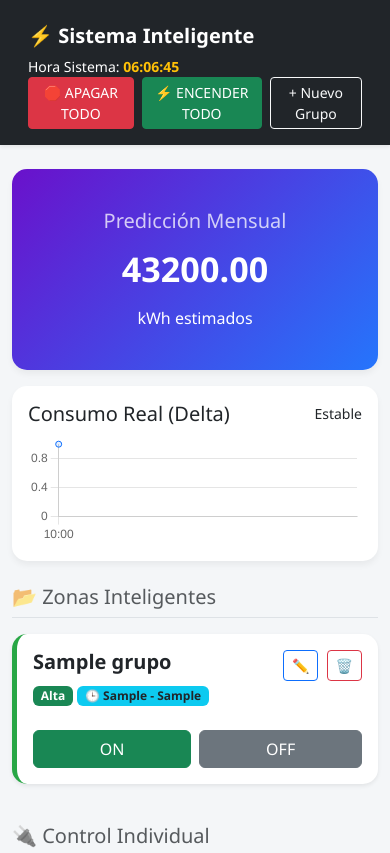
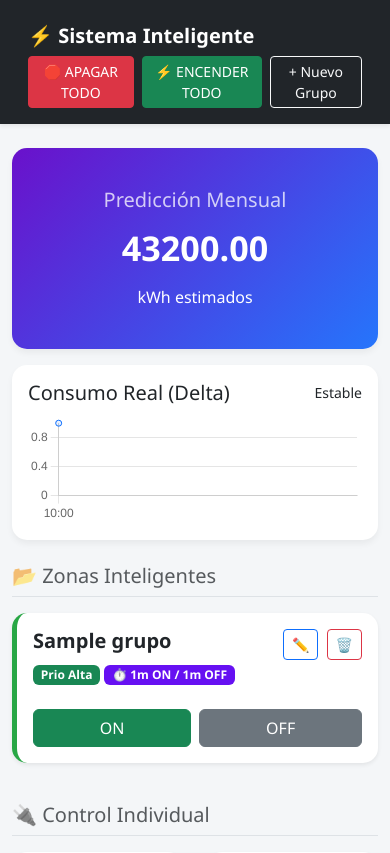
Before and after one commit to AbeloTales/EnergyManagerSystem, a Flask app: page / in a window 390 px wide. Shown: the top 853 px of the page. Run offline with Flask 3, Linux system fonts and the light colour scheme; data comes from the database, SQL or seed files in the repository; both versions use the stored data as it was after the commit; tables that the repository leaves empty hold one stand-in row (values such as "Sample post"); some libraries are stand-ins or nearby versions.

Commit message:
Act time cicles

```diff
--- a/app.py
+++ b/app.py
@@ -5,7 +5,7 @@ import RPi.GPIO as GPIO
 import time
 from flask import Flask, render_template, request, jsonify
 from apscheduler.schedulers.background import BackgroundScheduler
-from datetime import datetime
+from datetime import datetime, timedelta
 
 app = Flask(__name__)
 
@@ -31,40 +31,72 @@ def setup_gpio():
 
 # --- CEREBRO INTELIGENTE ---
 def verificar_inteligencia():
-    """Revisa cada minuto si hay que encender/apagar por horario"""
+    """Controla Horarios Fijos y Ciclos Intermitentes"""
     conn = sqlite3.connect(DB_NAME)
     conn.row_factory = sqlite3.Row
     c = conn.cursor()
 
-    # Hora actual en formato 24h (HH:MM)
-    hora_actual = datetime.now().strftime("%H:%M")
+    now = datetime.now()
+    hora_actual_str = now.strftime("%H:%M")
 
     try:
-        c.execute("SELECT * FROM grupos WHERE usar_horario = 1")
+        c.execute("SELECT * FROM grupos")
         grupos = c.fetchall()
 
         for g in grupos:
-            inicio = g['hora_inicio']
-            fin = g['hora_fin']
             gid = g['id']
+            # Obtenemos estado actual del grupo (mirando el primer relé del grupo)
+            # Esto asume que todos los relés del grupo están sincronizados
+            c.execute("SELECT estado FROM reles WHERE id_grupo=? LIMIT 1", (gid,))
+            r_estado = c.fetchone()
+            estado_actual = r_estado[0] if r_estado else 0
 
-            # Lógica de intervalo
-            encender = False
-            if inicio < fin: # Ej: 08:00 a 20:00
-                if inicio <= hora_actual < fin: encender = True
-            else: # Cruza medianoche (Ej: 22:00 a 06:00)
-                if hora_actual >= inicio or hora_actual < fin: encender = True
+            nuevo_estado = None # Si se mantiene None, no hacemos cambios
 
-            # Aplicar estado
-            nuevo_estado = 1 if encender else 0
+            # --- CASO A: CONTROL POR HORARIO ---
+            if g['usar_horario'] == 1:
+                inicio = g['hora_inicio']
+                fin = g['hora_fin']
 
-            # Solo actualizamos si cambia el estado (para no saturar logs, opcional)
-            c.execute("UPDATE reles SET estado=? WHERE id_grupo=?", (nuevo_estado, gid))
+                encender = False
+                if inicio < fin:
+                    if inicio <= hora_actual_str < fin: encender = True
+                else: # Cruza medianoche
+                    if hora_actual_str >= inicio or hora_actual_str < fin: encender = True
 
-            # Actualizamos físico
-            c.execute("SELECT pin_gpio FROM reles WHERE id_grupo=?", (gid,))
-            for r in c.fetchall():
-                GPIO.output(r['pin_gpio'], not nuevo_estado)
+                nuevo_estado = 1 if encender else 0
+
+            # --- CASO B: CONTROL CÍCLICO (Tiene prioridad sobre horario si ambos están activos) ---
+            # Lógica: Si toca cambio, invertimos el estado y guardamos la hora
+            if g['modo_ciclo'] == 1:
+                min_on = g['ciclo_on']
+                min_off = g['ciclo_off']
+                last_action_str = g['ultima_accion']
+
+                # Si es la primera vez (no hay fecha registrada), iniciamos encendiendo
+                if not last_action_str:
+                    nuevo_estado = 1
+                    c.execute("UPDATE grupos SET ultima_accion=? WHERE id=?", (now.strftime("%Y-%m-%d %H:%M:%S"), gid))
+                else:
+                    last_action = datetime.strptime(last_action_str, "%Y-%m-%d %H:%M:%S")
+                    diff_minutos = (now - last_action).total_seconds() / 60
+
+                    if estado_actual == 1: # Está ENCENDIDO
+                        if diff_minutos >= min_on: # Ya cumplió su tiempo ON
+                            nuevo_estado = 0 # Apagar
+                            c.execute("UPDATE grupos SET ultima_accion=? WHERE id=?", (now.strftime("%Y-%m-%d %H:%M:%S"), gid))
+                    else: # Está APAGADO
+                        if diff_minutos >= min_off: # Ya cumplió su tiempo OFF
+                            nuevo_estado = 1 # Encender
+                            c.execute("UPDATE grupos SET ultima_accion=? WHERE id=?", (now.strftime("%Y-%m-%d %H:%M:%S"), gid))
+
+            # --- APLICAR CAMBIOS ---
+            # Solo si 'nuevo_estado' se definió en alguna lógica y es diferente al actual (o forzamos actualización)
+            if nuevo_estado is not None:
+                c.execute("UPDATE reles SET estado=? WHERE id_grupo=?", (nuevo_estado, gid))
+                c.execute("SELECT pin_gpio FROM reles WHERE id_grupo=?", (gid,))
+                for r in c.fetchall():
+                    GPIO.output(r['pin_gpio'], not nuevo_estado)
 
         conn.commit()
     except Exception as e:
@@ -83,7 +115,7 @@ def gestion_carga_critica(consumo_actual):
             c.execute("UPDATE reles SET estado=0 WHERE id_grupo=?", (gid,))
             c.execute("SELECT pin_gpio FROM reles WHERE id_grupo=?", (gid,))
             for r in c.fetchall():
-                GPIO.output(r[0], True) # Apagar
+                GPIO.output(r[0], True)
         conn.commit()
         conn.close()
 
@@ -155,7 +187,6 @@ def api_datos():
 
     conn.close()
 
-    # Enviamos hora del servidor para depurar horarios
     hora_servidor = datetime.now().strftime("%H:%M:%S")
 
     return jsonify({
@@ -197,23 +228,33 @@ def api_control():
             c.execute("SELECT pin_gpio FROM reles")
             for r in c.fetchall(): GPIO.output(r[0], not est)
 
+        # CREAR (Con soporte para ciclos)
         elif accion == 'crear_grupo':
-            c.execute("INSERT INTO grupos (nombre, prioridad, usar_horario, hora_inicio, hora_fin) VALUES (?,?,?,?,?)",
-                      (data.get('nombre'), int(data.get('prioridad')), int(data.get('usar_horario')), data.get('hora_inicio'), data.get('hora_fin')))
+            c.execute("""INSERT INTO grupos
+                      (nombre, prioridad, usar_horario, hora_inicio, hora_fin, modo_ciclo, ciclo_on, ciclo_off)
+                      VALUES (?,?,?,?,?,?,?,?)""",
+                      (data.get('nombre'), int(data.get('prioridad')), int(data.get('usar_horario')),
+                       data.get('hora_inicio'), data.get('hora_fin'),
+                       int(data.get('modo_ciclo', 0)), int(data.get('ciclo_on', 0)), int(data.get('ciclo_off', 0))))
             gid = c.lastrowid
             for rid in data.get('reles'):
                 c.execute("UPDATE reles SET id_grupo=? WHERE id=?", (gid, rid))
 
-        # --- NUEVA FUNCIÓN: EDITAR GRUPO ---
+        # EDITAR (Con soporte para ciclos)
         elif accion == 'editar_grupo':
             gid = data.get('id')
-            c.execute("UPDATE grupos SET nombre=?, prioridad=?, usar_horario=?, hora_inicio=?, hora_fin=? WHERE id=?",
+            # Resetear la fecha de última acción para que el ciclo reinicie limpio
+            c.execute("""UPDATE grupos SET
+                      nombre=?, prioridad=?, usar_horario=?, hora_inicio=?, hora_fin=?,
+                      modo_ciclo=?, ciclo_on=?, ciclo_off=?, ultima_accion=NULL
+                      WHERE id=?""",
                       (data.get('nombre'), int(data.get('prioridad')), int(data.get('usar_horario')),
-                       data.get('hora_inicio'), data.get('hora_fin'), gid))
+                       data.get('hora_inicio'), data.get('hora_fin'),
+                       int(data.get('modo_ciclo', 0)), int(data.get('ciclo_on', 0)), int(data.get('ciclo_off', 0)),
+                       gid))
 
-            # Reasignar relés: Primero liberamos todos los de este grupo
+            # Reasignar relés
             c.execute("UPDATE reles SET id_grupo=0 WHERE id_grupo=?", (gid,))
-            # Luego asignamos los nuevos seleccionados
             for rid in data.get('reles'):
                 c.execute("UPDATE reles SET id_grupo=? WHERE id=?", (gid, rid))
 
--- a/templates/dashboard.html
+++ b/templates/dashboard.html
@@ -11,9 +11,10 @@
         .card { border: none; border-radius: 15px; box-shadow: 0 4px 6px rgba(0,0,0,0.05); }
         .prioridad-alta { border-left: 5px solid #28a745; }
         .prioridad-baja { border-left: 5px solid #ffc107; }
-        .tendencia-up { color: #dc3545; font-weight: bold; }
-        .tendencia-down { color: #28a745; font-weight: bold; }
         .nombre-editable:hover { text-decoration: underline; background-color: #f8f9fa; border-radius: 5px; }
+        /* Nuevos estilos para badges de modos */
+        .badge-ciclo { background-color: #6610f2; color: white; }
+        .badge-horario { background-color: #0dcaf0; color: black; }
     </style>
 </head>
 <body>
@@ -21,7 +22,7 @@
 <nav class="navbar navbar-expand-lg navbar-dark bg-dark mb-4 p-3 shadow-sm">
     <div class="container-fluid">
         <span class="navbar-brand fw-bold">⚡ Sistema Inteligente</span>
-        <div class="text-white small me-3">
+        <div class="text-white small me-3 d-none d-md-block">
             Hora Sistema: <span id="hora-sistema" class="fw-bold text-warning">--:--:--</span>
         </div>
         <div class="d-flex gap-2">
@@ -138,7 +164,7 @@
     });
 
     const modalElement = new bootstrap.Modal(document.getElementById('modalGrupo'));
-    let relesGlobales = []; // Para acceder a los datos al editar
+    let relesGlobales = [];
     let gruposGlobales = [];
 
     async function actualizar() {
@@ -165,11 +190,15 @@
             data.grupos.forEach(g => {
                 if(g.id === 0) return;
                 const badgePrio = g.prioridad===1
-                    ? '<span class="badge bg-success mb-2">Alta</span>'
-                    : '<span class="badge bg-warning text-dark mb-2">Baja</span>';
-                const badgeHora = g.usar_horario
-                    ? `<span class="badge bg-info text-dark">🕒 ${g.hora_inicio} - ${g.hora_fin}</span>`
-                    : '';
+                    ? '<span class="badge bg-success mb-2">Prio Alta</span>'
+                    : '<span class="badge bg-warning text-dark mb-2">Prio Baja</span>';
+
+                let badgeAuto = "";
+                if(g.modo_ciclo === 1) {
+                    badgeAuto = `<span class="badge badge-ciclo">⏱️ ${g.ciclo_on}m ON / ${g.ciclo_off}m OFF</span>`;
+                } else if (g.usar_horario === 1) {
+                    badgeAuto = `<span class="badge badge-horario">📅 ${g.hora_inicio} - ${g.hora_fin}</span>`;
+                }
 
                 divG.innerHTML += `
                 <div class="col-md-6 mb-3">
@@ -182,7 +211,7 @@
                                     <button class="btn btn-sm btn-outline-danger" onclick="eliminarGrupo(${g.id})">🗑️</button>
                                 </div>
                             </div>
-                            <div class="mb-3">${badgePrio} ${badgeHora}</div>
+                            <div class="mb-3">${badgePrio} ${badgeAuto}</div>
                             <div class="d-flex gap-2">
                                 <button class="btn btn-success flex-fill" onclick="controlGrupo(${g.id}, 1)">ON</button>
                                 <button class="btn btn-secondary flex-fill" onclick="controlGrupo(${g.id}, 0)">OFF</button>
@@ -236,30 +265,41 @@
 
     // --- LÓGICA DE MODALES ---
 
-    // Función arreglada para el checkbox horario
-    function toggleHorario() {
-        const isChecked = document.getElementById('checkHorario').checked;
-        const box = document.getElementById('box-horario');
-        if (isChecked) {
-            box.classList.remove('d-none');
-        } else {
-            box.classList.add('d-none');
+    // Función para que Horario y Ciclo sean excluyentes
+    function toggleModos(modoActivo) {
+        const boxHorario = document.getElementById('box-horario');
+        const boxCiclo = document.getElementById('box-ciclo');
+        const chkHorario = document.getElementById('checkHorario');
+        const chkCiclo = document.getElementById('checkCiclo');
+
+        if(modoActivo === 'horario' && chkHorario.checked) {
+            chkCiclo.checked = false; // Desactivar el otro
+        } else if (modoActivo === 'ciclo' && chkCiclo.checked) {
+            chkHorario.checked = false;
         }
+
+        // Actualizar visualización
+        boxHorario.classList.toggle('d-none', !chkHorario.checked);
+        boxCiclo.classList.toggle('d-none', !chkCiclo.checked);
     }
 
     function abrirModalCrear() {
         document.getElementById('tituloModal').innerText = "Crear Nuevo Grupo";
-        document.getElementById('idGrupoEditar').value = ""; // Vacio = Crear
+        document.getElementById('idGrupoEditar').value = "";
         document.getElementById('nombreGrupo').value = "";
         document.getElementById('prioridadGrupo').value = "1";
+
+        // Reset Modos
         document.getElementById('checkHorario').checked = false;
-        toggleHorario();
+        document.getElementById('checkCiclo').checked = false;
+        toggleModos('ninguno'); // Ocultar cajas
+
         document.getElementById('horaInicio').value = "";
         document.getElementById('horaFin').value = "";
+        document.getElementById('cicloOn').value = "10";
+        document.getElementById('cicloOff').value = "10";
 
-        // Limpiar checkboxes
         document.querySelectorAll('.checkbox-rele').forEach(c => c.checked = false);
-
         modalElement.show();
     }
 
@@ -267,20 +307,25 @@
         const g = gruposGlobales.find(x => x.id === idGrupo);
         if(!g) return;
 
-        document.getElementById('tituloModal').innerText = "Editar Grupo: " + g.nombre;
-        document.getElementById('idGrupoEditar').value = idGrupo; // ID Presente = Editar
+        document.getElementById('tituloModal').innerText = "Editar: " + g.nombre;
+        document.getElementById('idGrupoEditar').value = idGrupo;
         document.getElementById('nombreGrupo').value = g.nombre;
         document.getElementById('prioridadGrupo').value = g.prioridad;
 
-        // Horario
+        // Cargar Horario
         document.getElementById('checkHorario').checked = (g.usar_horario === 1);
-        toggleHorario(); // Actualizar visual
         document.getElementById('horaInicio').value = g.hora_inicio;
         document.getElementById('horaFin').value = g.hora_fin;
 
-        // Marcar los relés que pertenecen a este grupo
-        // (Buscamos en relesGlobales cuáles tienen este id_grupo)
-        document.querySelectorAll('.checkbox-rele').forEach(c => c.checked = false); // Reset
+        // Cargar Ciclo
+        document.getElementById('checkCiclo').checked = (g.modo_ciclo === 1);
+        document.getElementById('cicloOn').value = g.ciclo_on || 10;
+        document.getElementById('cicloOff').value = g.ciclo_off || 10;
+
+        toggleModos('ninguno'); // Refrescar cajas visibles
+
+        // Reles
+        document.querySelectorAll('.checkbox-rele').forEach(c => c.checked = false);
         relesGlobales.forEach(r => {
             if (r.id_grupo === idGrupo) {
                 const chk = document.getElementById(`check-rele-${r.id}`);
@@ -296,25 +341,33 @@
         const nombre = document.getElementById('nombreGrupo').value;
         const ids = [...document.querySelectorAll('#lista-reles-modal input:checked')].map(cb => parseInt(cb.value));
 
-        if(!nombre || ids.length === 0) return alert("Falta nombre o seleccionar dispositivos");
+        if(!nombre || ids.length === 0) return alert("Falta nombre o dispositivos");
 
         const payload = {
-            accion: idEdicion ? 'editar_grupo' : 'crear_grupo', // Decidimos acción
+            accion: idEdicion ? 'editar_grupo' : 'crear_grupo',
             id: idEdicion ? idEdicion : null,
             nombre: nombre,
             prioridad: document.getElementById('prioridadGrupo').value,
+
+            // Datos Horario
             usar_horario: document.getElementById('checkHorario').checked ? 1 : 0,
             hora_inicio: document.getElementById('horaInicio').value,
             hora_fin: document.getElementById('horaFin').value,
+
+            // Datos Ciclo (NUEVO)
+            modo_ciclo: document.getElementById('checkCiclo').checked ? 1 : 0,
+            ciclo_on: document.getElementById('cicloOn').value,
+            ciclo_off: document.getElementById('cicloOff').value,
+
             reles: ids
         };
 
         await enviarApi(payload);
         modalElement.hide();
-        actualizar(); // Forzar refresh
+        actualizar();
     }
 
-    // --- ACCIONES GENERALES ---
+    // --- UTILS ---
     async function toggle(id) { await enviarApi({accion: 'toggle', id: id}); }
     async function editarNombre(id, nombreActual) {
         let nuevo = prompt("Nuevo nombre:", nombreActual);
```
Also changed, not shown: other parts of templates/dashboard.html (+32 -8 lines), actualizar_v3.py (added, +27 -0 lines), energia.db. Lines whose indentation alone changed are shown as unchanged.
